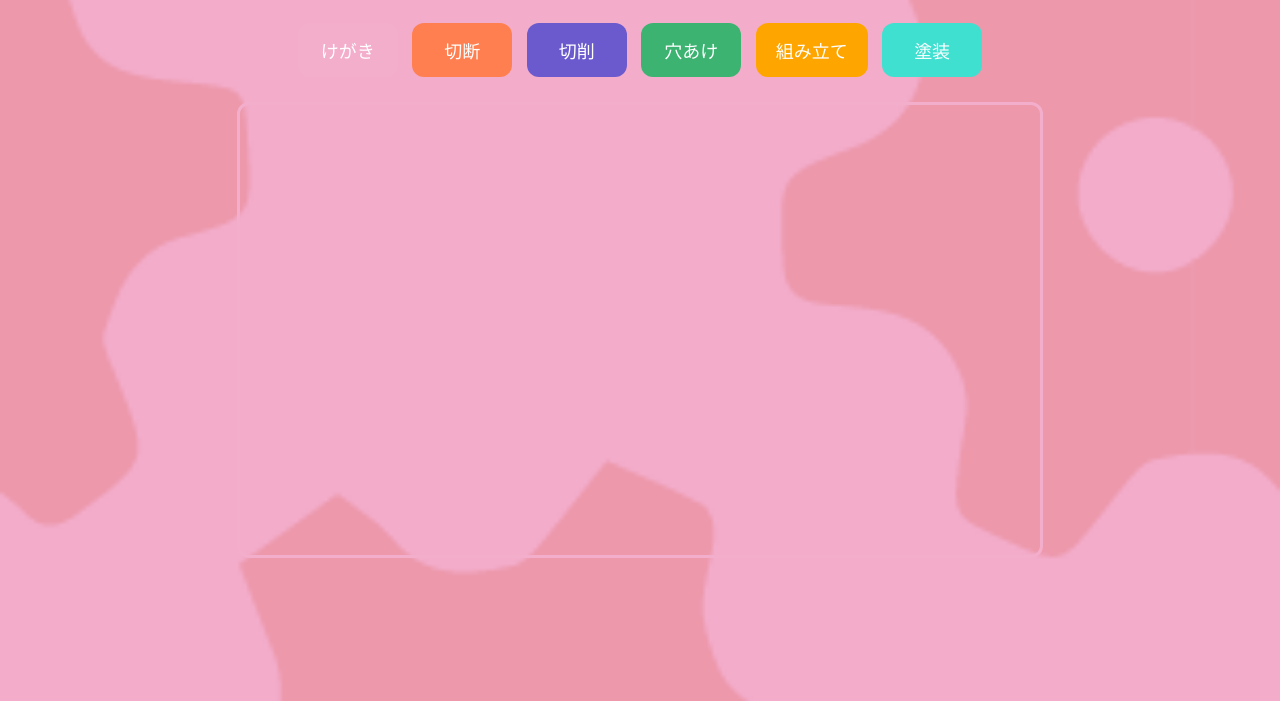
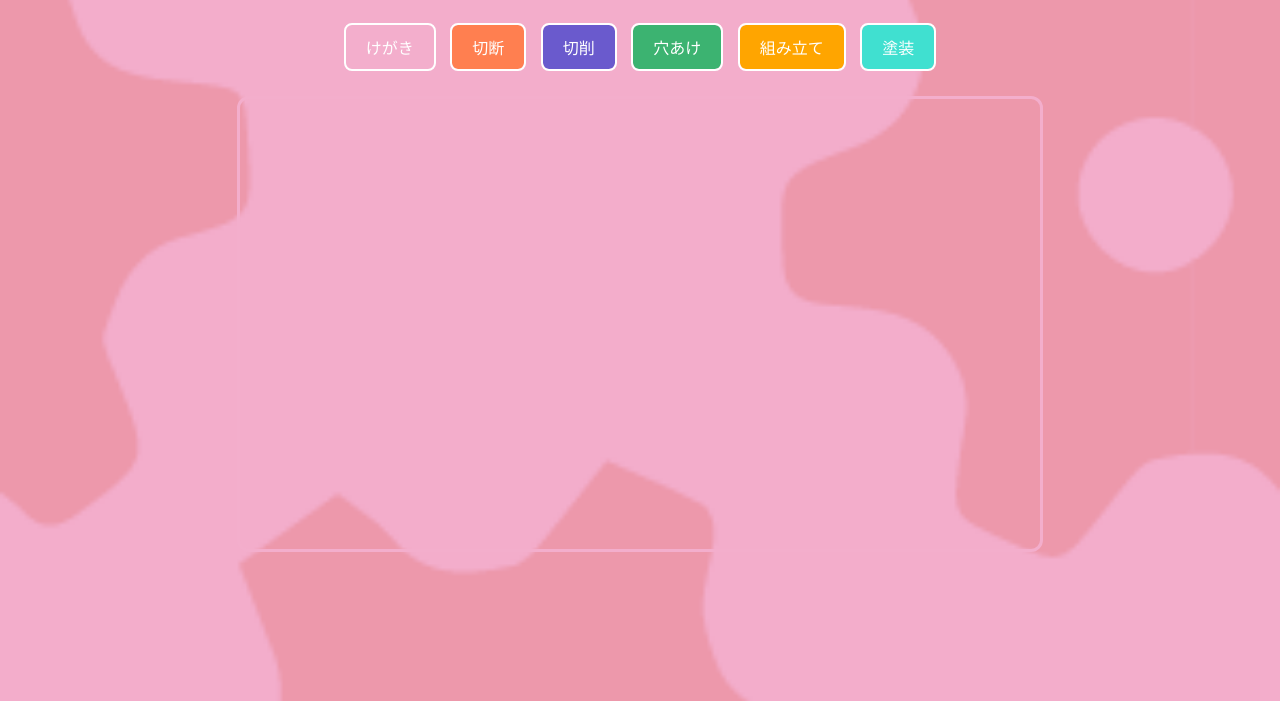
Before and after one commit to shiftthefuture7-dot/Material-and-processing-technology, a plain HTML site: page index.html in a window 1280 px wide. Shown: the part 99-800 px from the top of the page. Drawn offline with Linux system fonts and the light colour scheme.

Commit message:
Update index.html

```diff
--- a/index.html
+++ b/index.html
@@ -24,17 +24,20 @@
     color: #800040;
   }
 
-  .button {
-    display: inline-block;
-    padding: 14px 20px;
-    margin: 5px;
-    border: none;
-    border-radius: 12px;
-    cursor: pointer;
-    font-size: 18px;
-    color: white;
-    min-width: 100px;
-  }
+ .button {
+  padding: 10px 20px;
+  margin: 5px;
+  border: 2px solid white; /* 白い縁を追加 */
+  border-radius: 8px;
+  cursor: pointer;
+  font-size: 16px;
+  color: white;
+  background-clip: padding-box; /* ボーダーと背景が重ならないように */
+}
+.button:hover {
+  box-shadow: 0 0 8px 2px white;
+}
+
 
   .sub-buttons {
     display: none;
```
